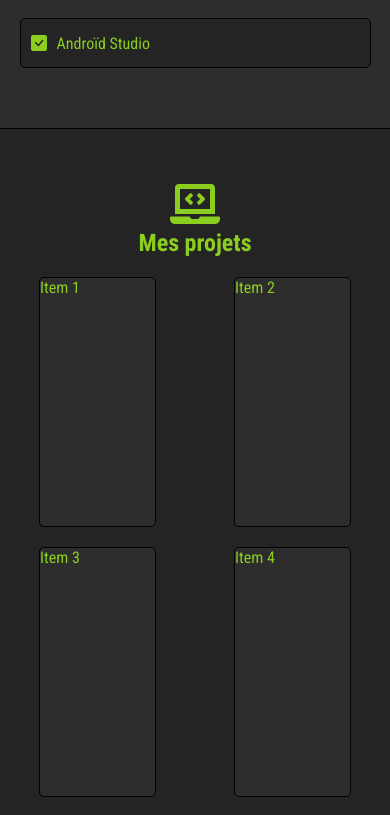
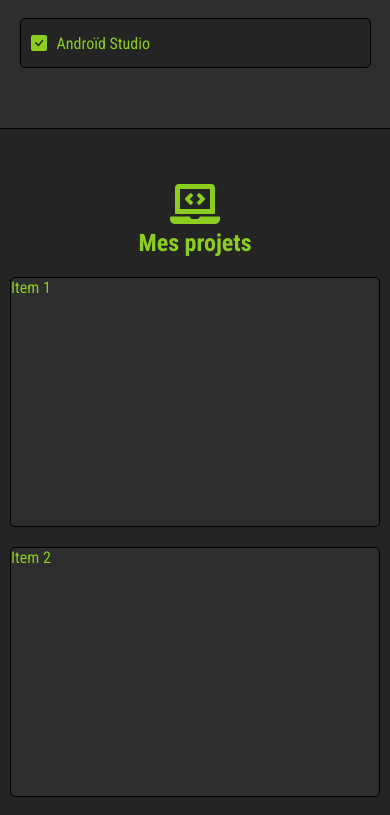
Before and after one commit to JeremyQuievreux/Portfolio-front, a React (Create React App) app: page / in a window 390 px wide. Shown: the part 2042-2857 px from the top of the page. Built offline with nearby package versions, Linux system fonts and the light colour scheme.

Commit message:
Update Projects.scss

```diff
--- a/src/Projects/Projects.scss
+++ b/src/Projects/Projects.scss
@@ -2,9 +2,11 @@
 
 .projects-main-container{
     width: 100%;
+    background-color: $tier2;
+    display: flex;
+    justify-content: center;
     .projects-container{
-        width: 100%;
-        background-color: $tier2;
+        width: 90%;
         color: $secondary;
         padding: 40px 0;
         .projects-icon-container{
@@ -34,3 +36,33 @@
 
     }
 }
+
+@media (max-width: 1024px) {
+    .projects-main-container{
+        .projects-container{
+            width: 100%;
+        }
+    }
+}
+@media (max-width: 900px) {
+    .projects-main-container{
+        .projects-container{
+            .projects-list-container{
+                .projects-item{
+                    width: 45%;
+                }
+            }
+        }
+    }
+}
+@media (max-width: 500px) {
+    .projects-main-container{
+        .projects-container{
+            .projects-list-container{
+                .projects-item{
+                    width: 100%;
+                }
+            }
+        }
+    }
+}
```
